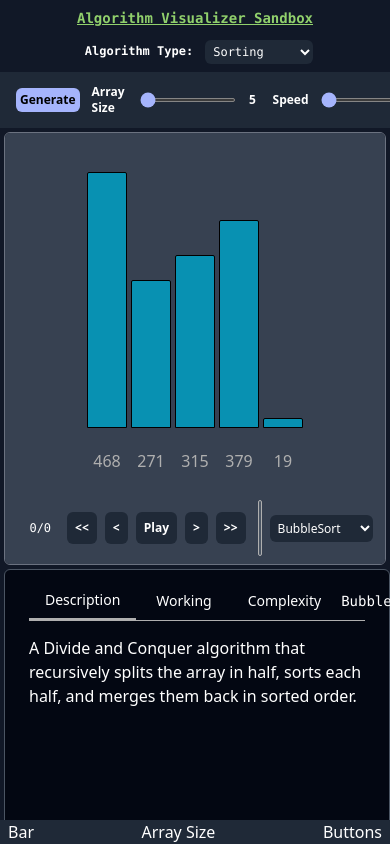
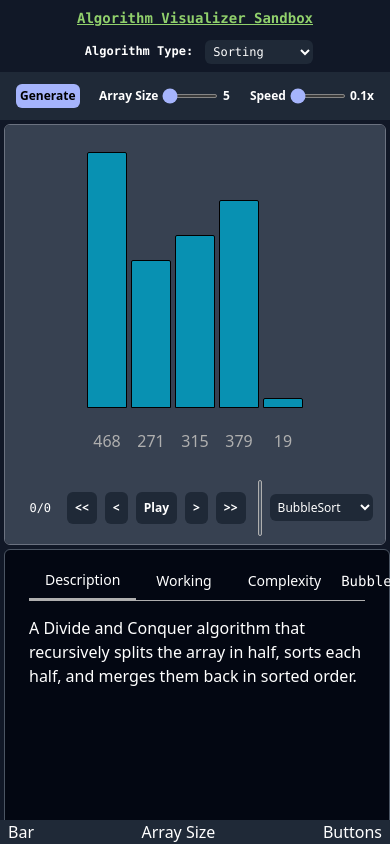
Before and after one commit to UzairHilal/Algorithm-Visualizer-Sandbox, a React (Vite) app: page / in a window 390 px wide. Built offline with nearby package versions, Linux system fonts and the light colour scheme.

Commit message:
update: UI responsiveness

```diff
--- a/src/components/ArrayBars.jsx
+++ b/src/components/ArrayBars.jsx
@@ -1,6 +1,6 @@
 const ArrayBars = ({ randomArray, maxValueInArray, barsRef, arraySize }) => {
   return (
-    <div className="w-full h-[35vh] flex items-end justify-center bg-gray-700">
+    <div className="w-full h-[33.5vh] flex items-end justify-center bg-gray-700">
       {randomArray.map((elem, i) => (
         <div
           data-height={`${elem / ((0.39 / 100) * maxValueInArray)}`}
@@ -12,7 +12,7 @@ const ArrayBars = ({ randomArray, maxValueInArray, barsRef, arraySize }) => {
           }}
         >
           <p
-            className={`w-8 h-8 opacity-100 absolute -bottom-[50px] flex items-center transition-all ${
+            className={`w-8 h-8 opacity-100 absolute -bottom-[50px] flex items-center transition-all  ${
               arraySize < 8 && `justify-center`
             } ${
               arraySize >= 8 &&
--- a/src/components/ControlPanel.jsx
+++ b/src/components/ControlPanel.jsx
@@ -40,7 +40,7 @@ const ControlPanel = ({
         </button>
 
         {/* Array Size */}
-        <div className="text-xs sm:text-base flex items-center gap-2">
+        <div className="text-xs sm:text-base flex items-center gap-1">
           <label htmlFor="range">Array Size</label>
 
           <input
@@ -52,18 +52,18 @@ const ControlPanel = ({
               const value = Number(e.target.value);
               setArraySize(value);
             }}
-            className="accent-indigo-300 w-24 h-1"
+            className="accent-indigo-300 w-14 sm:w-24 h-1"
           />
 
-          <span className="w-6 text-center">{arraySize}</span>
+          <span className="w-2 text-center">{arraySize}</span>
         </div>
 
         {/* manage speed  */}
-        <div className="flex flex-row justify-center items-center gap-3 text-xs sm:text-base">
+        <div className="flex flex-row justify-center items-center gap-1 text-xs sm:text-base">
           <label htmlFor="speed">Speed</label>
           <input
             type="range"
-            className="accent-indigo-300 w-24 h-1"
+            className="accent-indigo-300 w-14 sm:w-24 h-1"
             value={speed}
             step={1}
             min={100}
```
